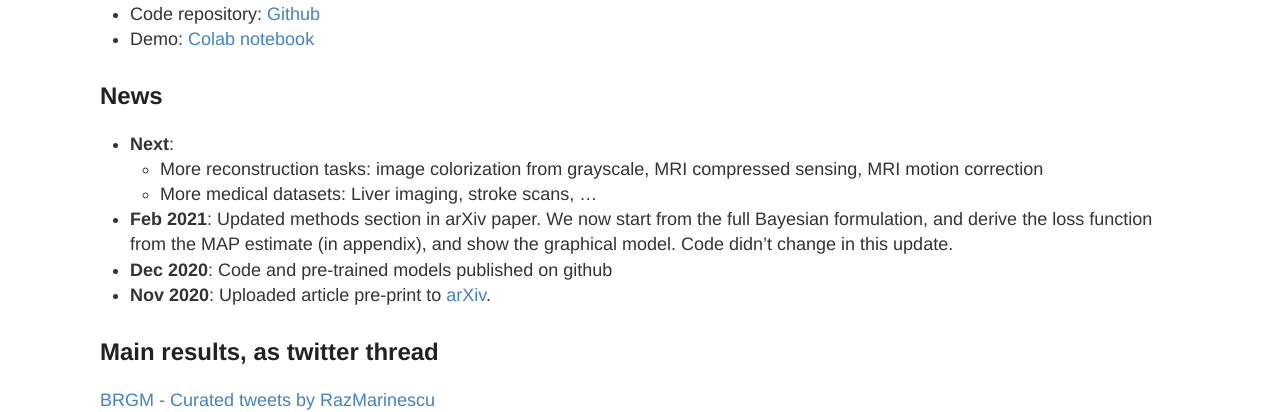
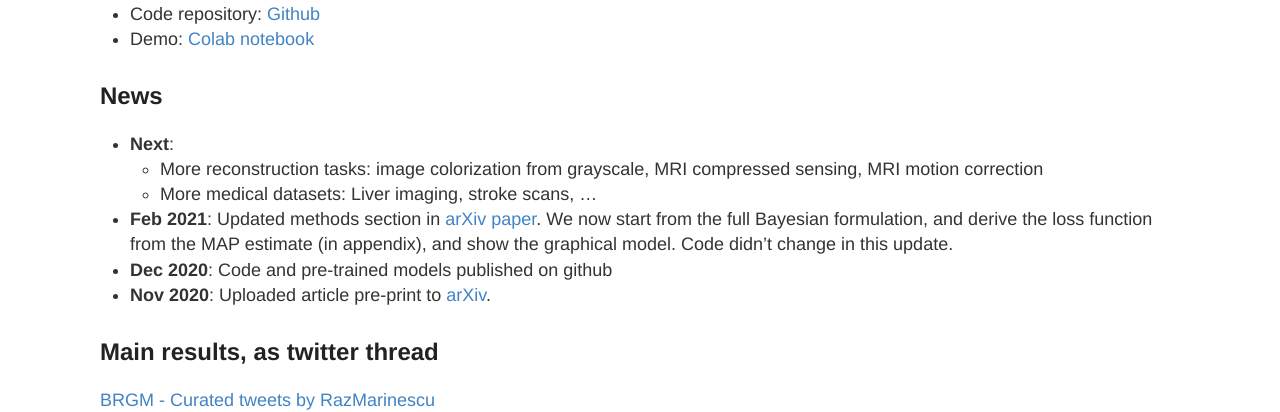
Before and after one commit to razvanmarinescu/razvanmarinescu.github.io, a Jekyll site: the page built from _posts/2021-01-04-brgm.md, in a window 1280 px wide. Shown: the part 539-951 px from the top of the page. Built offline with Jekyll 4.4.1, drawn with Linux system fonts in a browser that asks for light colours; comment, search, counter and statistics services are not loaded; part of the change alters nothing that is shown.

Commit message:
minor change

```diff
--- a/_posts/2021-01-04-brgm.md
+++ b/_posts/2021-01-04-brgm.md
@@ -22,7 +22,7 @@ published: true
 	* More reconstruction tasks: image colorization from grayscale, MRI compressed sensing, MRI motion correction
 	* More medical datasets: Liver imaging, stroke scans, ...
 
-* **Feb 2021**: Updated methods section in arXiv paper. We now start from the full Bayesian formulation, and derive the loss function from the MAP estimate (in appendix), and show the graphical model. Code didn't change in this update.
+* **Feb 2021**: Updated methods section in [arXiv paper](https://arxiv.org/abs/2012.04567). We now start from the full Bayesian formulation, and derive the loss function from the MAP estimate (in appendix), and show the graphical model. Code didn't change in this update.
 * **Dec 2020**: Code and pre-trained models published on github
 * **Nov 2020**: Uploaded article pre-print to [arXiv](https://arxiv.org/abs/2012.04567).
 
```
